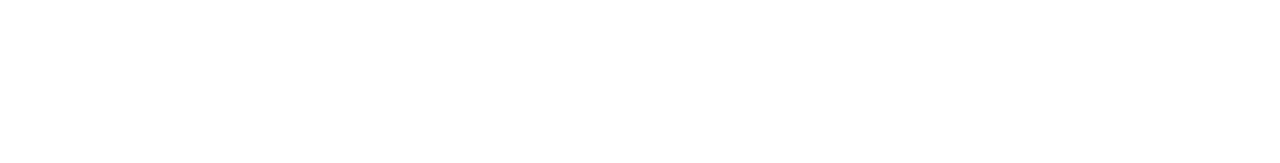
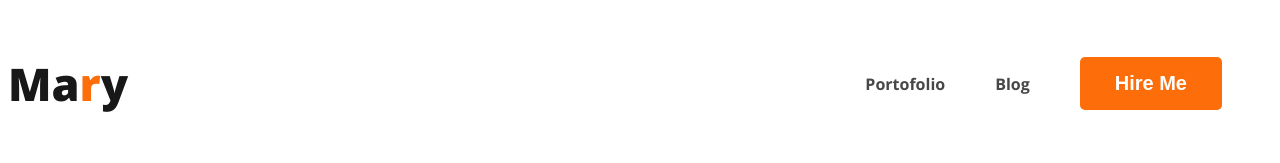
Before and after one commit to Enansyed/webdeveloper-portofolio, a plain HTML site: page index.html in a window 1280 px wide. Drawn offline with nearby package versions, Linux system fonts and the light colour scheme.

Commit message:
added nav

```diff
--- a/index.html
+++ b/index.html
@@ -1,13 +1,26 @@
 <!DOCTYPE html>
 <html lang="en">
+
 <head>
     <meta charset="UTF-8">
     <meta name="viewport" content="width=device-width, initial-scale=1.0">
     <title>Website for Myself.</title>
+    <link rel="preconnect" href="https://fonts.googleapis.com">
+    <link rel="preconnect" href="https://fonts.gstatic.com" crossorigin>
+    <link href="https://fonts.googleapis.com/css2?family=Open+Sans:wght@700;800&display=swap" rel="stylesheet">
+    <link rel="stylesheet" href="styles/portofolio.css">
 </head>
+
 <body>
     <header>
-
+        <nav>
+            <h3 class="nav-title">Ma<span class="text-primary">r</span>y</h3>
+            <ul>
+                <li><a href="">Portofolio</a></li>
+                <li><a href="">Blog</a></li>
+                <li><button class="btn-primary">Hire Me</button></li>
+            </ul>
+        </nav>
     </header>
     <main>
 
@@ -16,4 +29,5 @@
 
     </footer>
 </body>
+
 </html>
--- /dev/null
+++ b/styles/portofolio.css
@@ -0,0 +1,44 @@
+body {
+    font-family: 'Open Sans', sans-serif;
+}
+
+.text-primary {
+    color: #FD6E0A;
+}
+
+.btn-primary {
+    border-radius: 5px;
+    background: #FD6E0A;
+    border: 0;
+    color: white;
+    font-size: 20px;
+    font-weight: 700;
+    padding: 15px 35px;
+}
+
+nav {
+    display: flex;
+    justify-content: space-between;
+    align-items: center;
+}
+
+.nav-title {
+    color: #181818;
+    font-size: 45px;
+    font-weight: 800;
+}
+
+nav>ul {
+    display: flex;
+    align-items: center;
+}
+
+nav li {
+    list-style: none;
+    margin-right: 50px;
+}
+
+nav a {
+    text-decoration: none;
+    color: #474747;
+}
```
